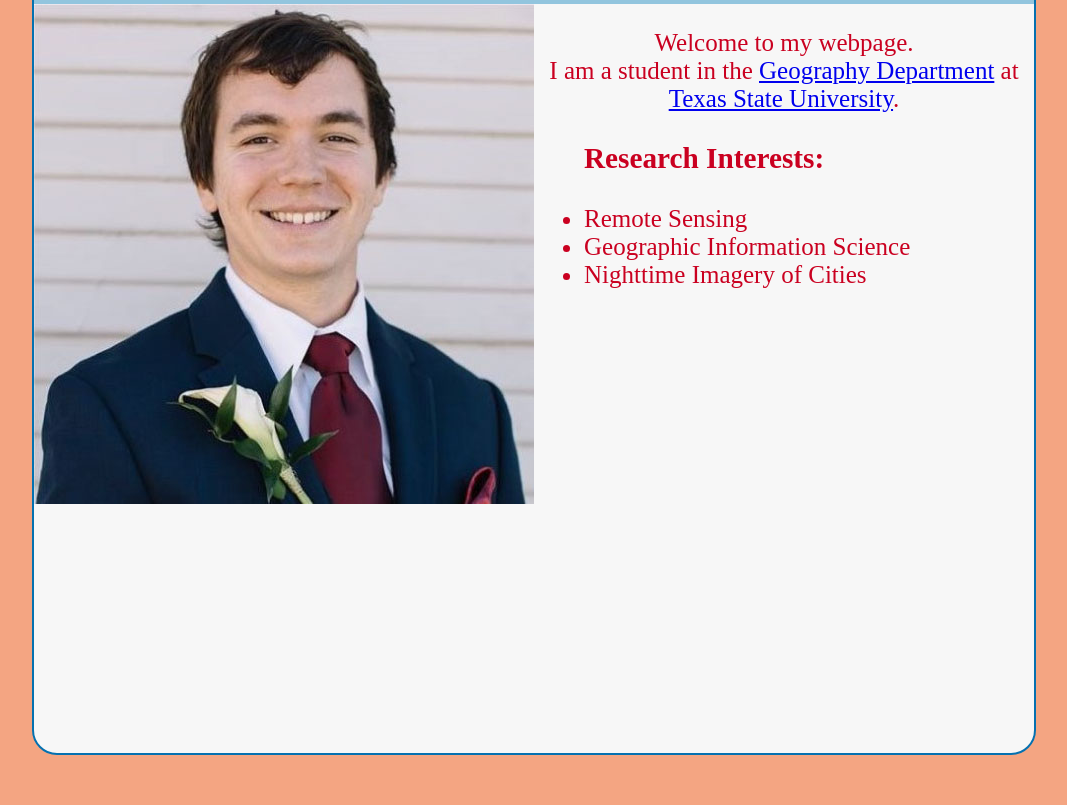
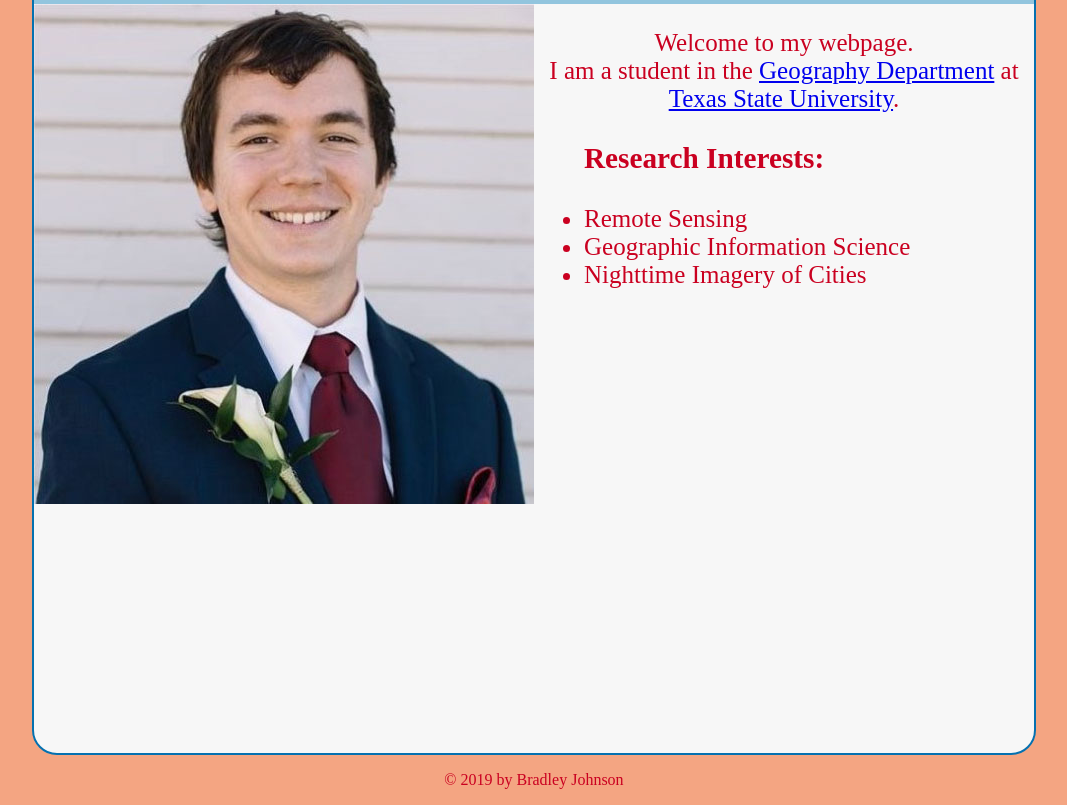
Before and after one commit to bradley-johnson/bradley-johnson.github.io, a plain HTML site: page index.html in a window 1280 px wide. Shown: the part 45-850 px from the top of the page, without its empty margins (106-1173 px from the left). Before the commit the page ends 800 px from the top, so only its background shows below. Drawn offline with Linux system fonts and the light colour scheme.

Commit message:
Added footer with copyright information.

```diff
--- a/index.html
+++ b/index.html
@@ -29,5 +29,8 @@
       <ul>
     </div>
   </div>
+  <div id="footer">
+    <p>&copy 2019 by Bradley Johnson</p>
+  </div>
 </body>
 </html>
```
